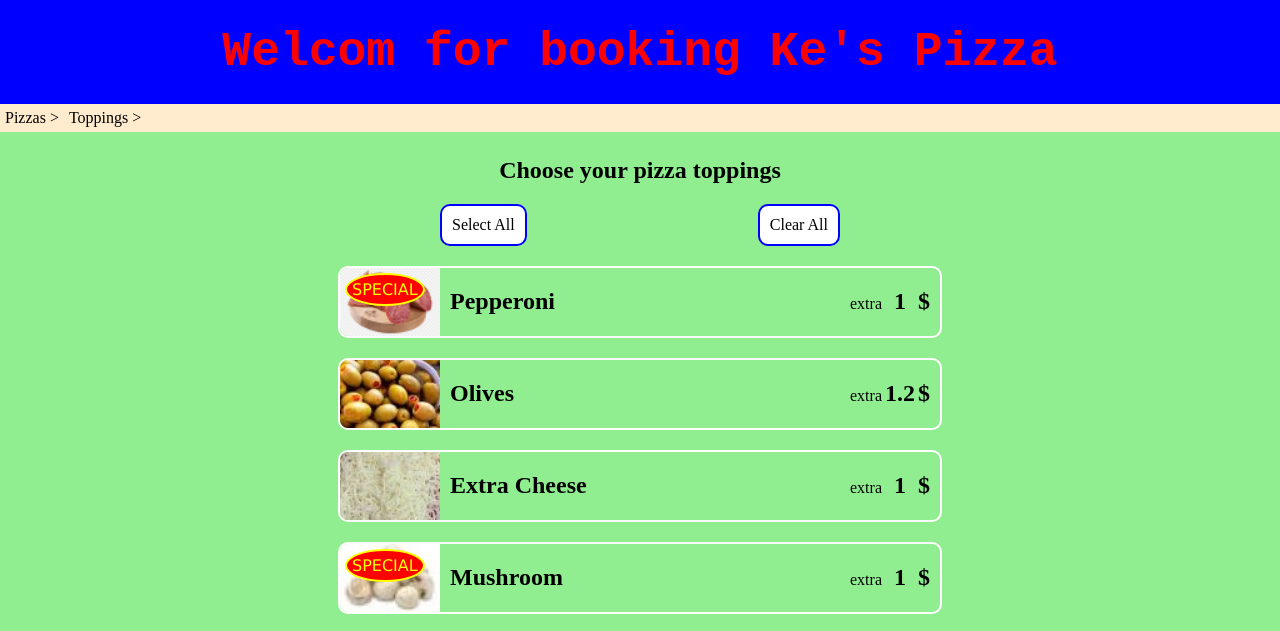
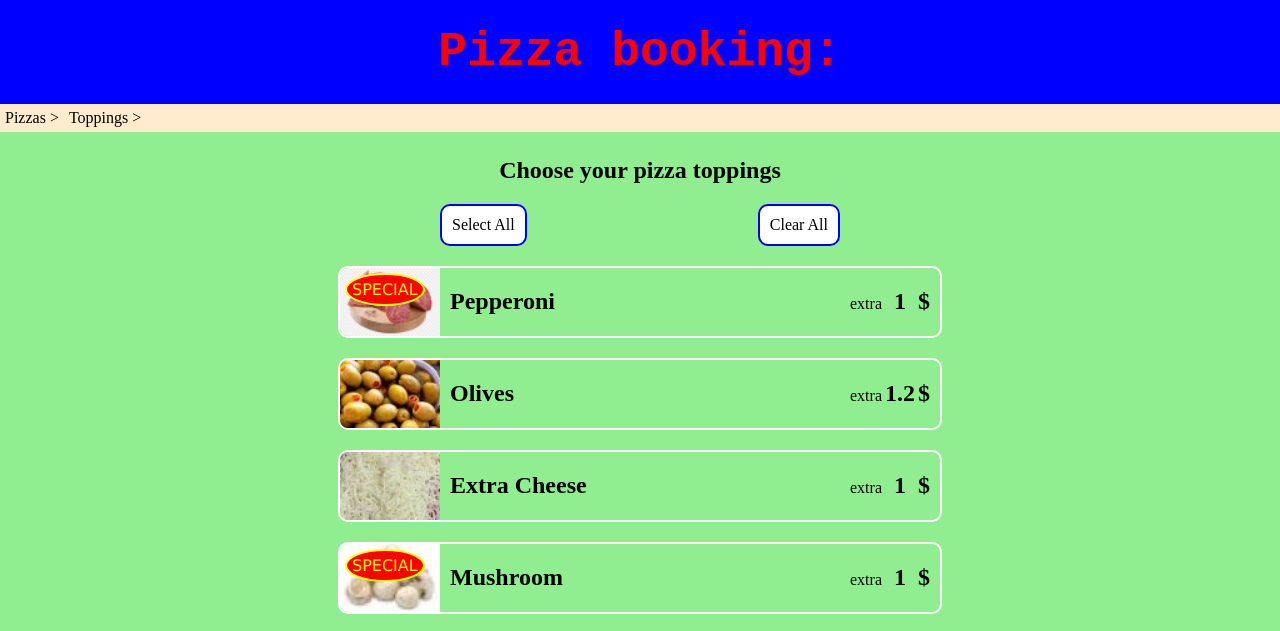
Before and after one commit to A2023K/pizza.github.io, a plain HTML site: page pizza/index.html in a window 1280 px wide. Shown: the top 631 px of the page. Drawn offline with Linux system fonts and the light colour scheme.

Commit message:
v2change

```diff
--- a/pizza/index.html
+++ b/pizza/index.html
@@ -8,7 +8,7 @@
 </head>
 <body>
     <section class="header">
-        <h1 class="brand-title">Welcom for booking Ke's Pizza </h1>
+        <h1 class="brand-title">Pizza booking:</h1>
     </section>
     <div class="bread-crumps-div">
         <span class="bread-crump-link">Pizzas</span>
```
